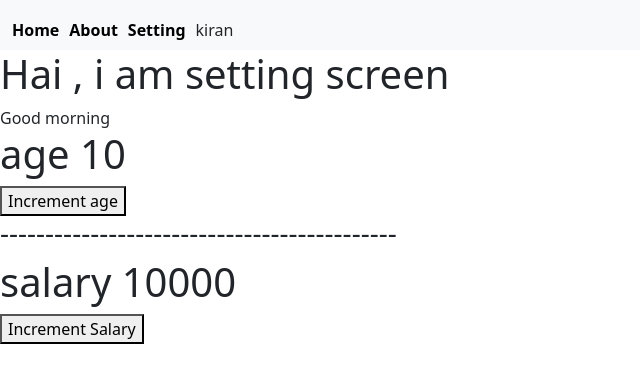
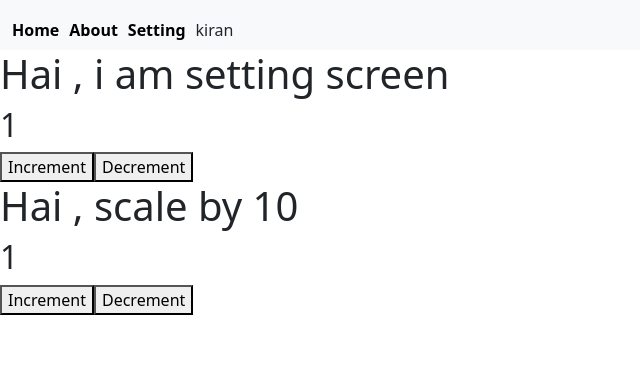
Before and after one commit to saiDev1999/93r-react-class, a React (Create React App) app: page /settings in a window 1280 px wide. Shown: the top 382 px of the page, without its empty margins (0-640 px from the left). Built offline with nearby package versions, Linux system fonts and the light colour scheme.

Commit message:
custom hooks

```diff
--- /dev/null
+++ b/src/components /customHooks/endPoints.js
@@ -0,0 +1,18 @@
+
+const BASEURL="https://fakestoreapi.com/"
+
+
+export const PRODUCT_LISTING=`${BASEURL}/products`
+
+export const EACH_PRODUCT="https://fakestoreapi.com/products/"
+
+
+
+// real time
+// SDLC
+
+// 1. development
+// 2. internal testing
+// 3. UAT
+// 4.SAT
+// 5.PROD
--- /dev/null
+++ b/src/components /customHooks/useAxios.js
@@ -0,0 +1,21 @@
+import axios from "axios"
+import { useEffect, useState } from "react"
+import { PRODUCT_LISTING } from "./endPoints"
+
+const useAxios =(URL)=>{
+    const[data,setData]=useState([])
+    const[error,setError]=useState(null)
+    useEffect(()=>{
+        loadApi()
+    },[])
+    const loadApi =()=>{
+        console.log("loadApi")
+        axios.get(URL)
+        .then(response=>setData(response.data))
+        .catch(response=>setError(response.message))
+    }
+
+    return [data,error]
+
+}
+export default useAxios
--- /dev/null
+++ b/src/components /customHooks/useCounter.js
@@ -0,0 +1,17 @@
+import { useState } from "react"
+const useCounter =(initialCount=0,scale=1)=>{
+      const [count,setCount]=useState(initialCount)
+      const handleIncrement =()=>{
+        setCount(count+scale)
+      }
+      const handleDecrement =()=>{
+        setCount(count-scale)
+      }
+      const handleReset =()=>{
+        setCount(0)
+      }
+      return [count,handleIncrement,handleDecrement,handleReset]
+
+}
+
+export default useCounter
--- a/src/pages /afterLoginRoutes/home-screen.js
+++ b/src/pages /afterLoginRoutes/home-screen.js
@@ -2,26 +2,19 @@ import axios from "axios"
 import Navbar from "../../components /navbar/navbar"
 import React, { useState } from "react"
 import { Link } from "react-router-dom"
+import useAxios from "../../components /customHooks/useAxios"
+import { PRODUCT_LISTING } from "../../components /customHooks/endPoints"
 
 
 
 
 const HomeScreen = () => {
 
-    const [data,setData]=useState([])
-    const handleClick=()=>{
-        //api
-
-        axios.get("https://fakestoreapi.com/products")
-        .then(response=>setData(response.data))
-
-    }
-
+    const [data,error]= useAxios(PRODUCT_LISTING)
 
     return (
         <>
             <Navbar/>
-            <button  onClick={handleClick}  >Click to load products</button>
 
 
             {
--- a/src/pages /afterLoginRoutes/product-detail.js
+++ b/src/pages /afterLoginRoutes/product-detail.js
@@ -1,22 +1,17 @@
 import axios from 'axios'
 import React, { useState } from 'react'
 import { useParams } from 'react-router-dom'
+import useAxios from '../../components /customHooks/useAxios'
+import { EACH_PRODUCT } from '../../components /customHooks/endPoints'
 
 function ProductDetails() {
     const urlId =useParams()
-    console.log(urlId)
-    const [productDetail,setProductDetail]=useState({})
+    const[productDetail,error]=useAxios(`${EACH_PRODUCT}/${urlId.id}`)
 
-
-    const handleProduct=()=>{
-        axios.get(`https://fakestoreapi.com/products/${urlId.id}`)
-        .then(response=>setProductDetail(response.data))
-
-    }
   return (
     <div>
 
-        <button onClick={handleProduct}  >Click to see the product</button>
+        {/* <button onClick={handleProduct}  >Click to see the product</button> */}
         {
             Object.keys(productDetail).length>0 && <>
 
--- a/src/pages /afterLoginRoutes/setting-screen.js
+++ b/src/pages /afterLoginRoutes/setting-screen.js
@@ -6,17 +6,42 @@ import UseReducer from '../../components /useReducer/useReducer'
 import UseReducer2 from '../../components /useReducer/useReducer2'
 import UseMemo from '../../components /useMemo/useMemo'
 import UseCallback from '../../components /useCallback /useCallback'
+import useCounter from '../../components /customHooks/useCounter'
 
 function SettingScreen() {
+
+   const[count,handleIncrement,handleDecrement,handleReset]=useCounter(1,10)
+
   return (
     <div>
 
         <Navbar/>
         <h1>Hai , i am setting screen</h1>
-        <UseCallback/>
+        <h2>{count}</h2>
+        <button  onClick={handleIncrement} >Increment</button>
+        <button  onClick={handleDecrement} >Decrement</button>
+
+        <CounterEx/>
+
 
        </div>
   )
 }
 
 export default SettingScreen
+
+const CounterEx=()=>{
+  const[count,handleIncrement,handleDecrement,handleReset]=useCounter(1,100)
+
+
+  return(
+    <div>
+       <h1>Hai , scale by 10</h1>
+        <h2>{count}</h2>
+        <button  onClick={handleIncrement} >Increment</button>
+        <button  onClick={handleDecrement} >Decrement</button>
+
+
+       </div>
+  )
+}
```
Also changed, not shown: src/App.js (+15 -0 lines).
